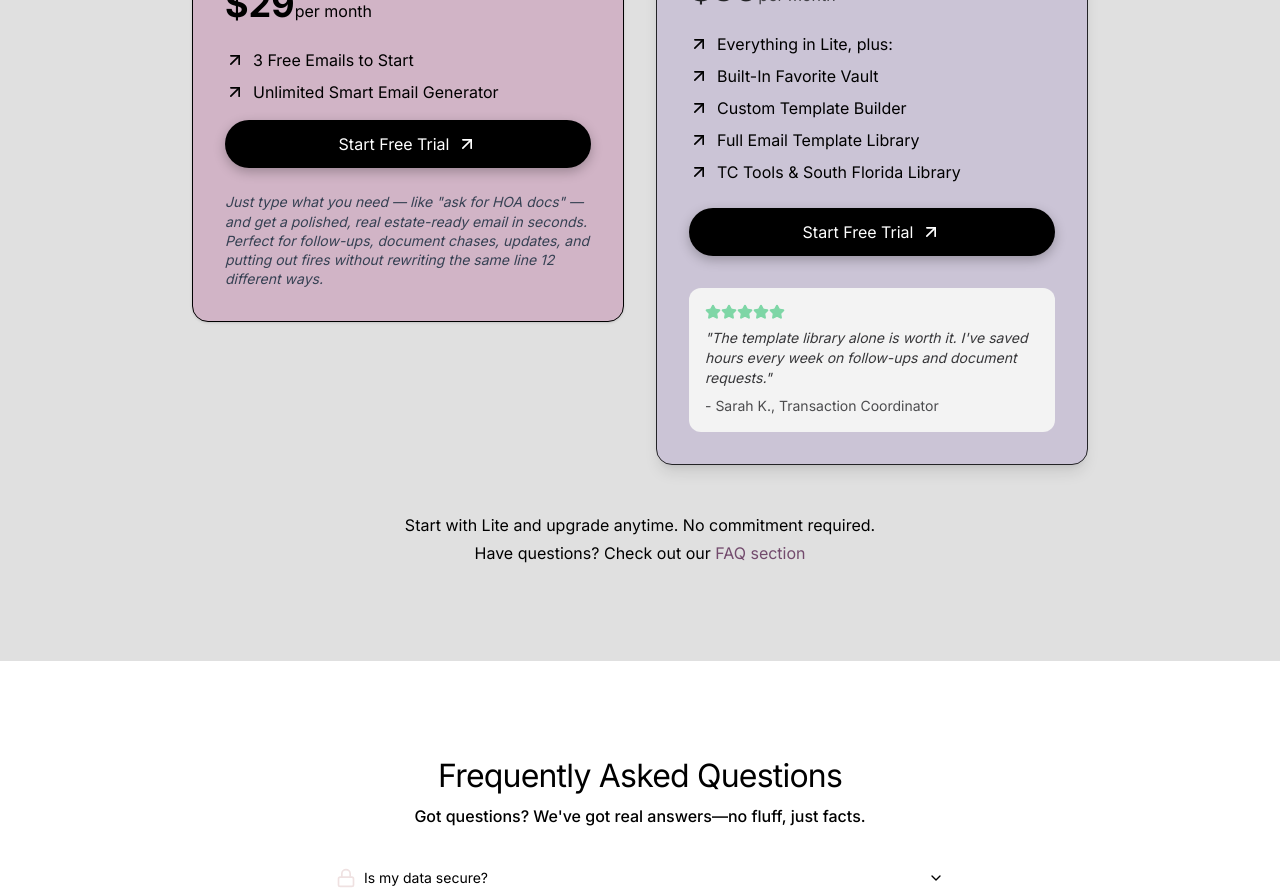
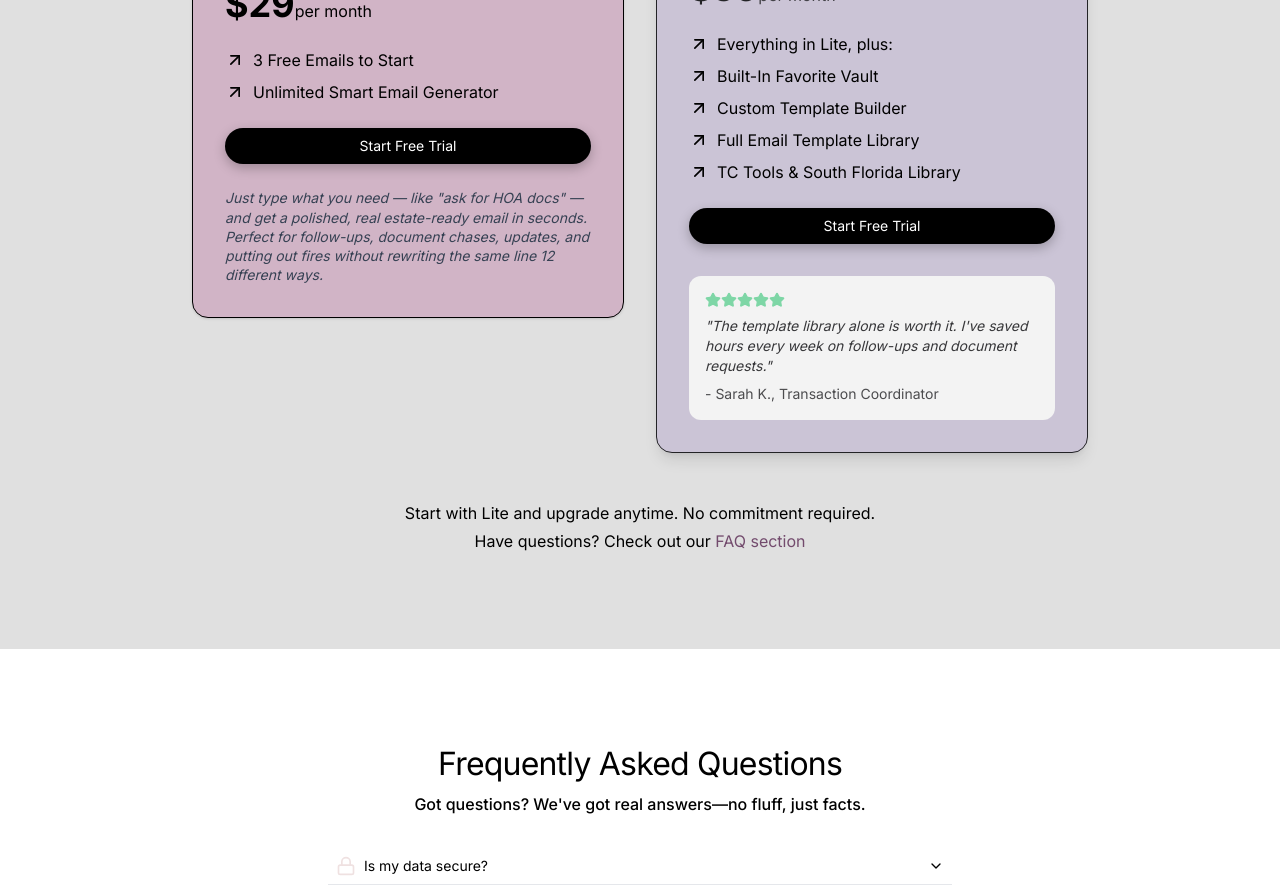
Before and after one commit to Bossyemail/final5.28.25, a Next.js app: page / in a window 1280 px wide. Shown: the part 3780-4673 px from the top of the page. Built offline with nearby package versions, Linux system fonts and the light colour scheme; no server answers.

Commit message:
fix: use TrialButton for Pricing section to ensure POST request for Stripe checkout

```diff
--- a/components/pricing.tsx
+++ b/components/pricing.tsx
@@ -82,13 +82,10 @@ export function Pricing() {
                 </li>
               ))}
             </ul>
-            <button
+            <TrialButton
               className="w-full bg-black text-white hover:bg-zinc-900 rounded-full px-8 py-3 font-normal shadow-[0_4px_12px_rgba(0,0,0,0.25)] transition focus:outline-none focus:ring-2 focus:ring-offset-2 flex items-center justify-center gap-2 dark:bg-white dark:text-[#212121] dark:hover:bg-[#f5f5f5] dark:border dark:border-[#424242]"
-              style={{ fontFamily: 'Inter, sans-serif', fontSize: '16px', fontWeight: 400, marginTop: '-8px' }}
-    >
-              Start Free Trial
-              <ArrowUpRight className="w-5 h-5" />
-            </button>
+              label="Start Free Trial"
+            />
             <div className="pt-0 pb-8 w-full">
               <div className="text-sm text-black text-left leading-snug italic text-gray-700" style={{ fontFamily: 'Inter, sans-serif', fontWeight: 400, margin: 0, padding: 0 }}>
                 Just type what you need — like "ask for HOA docs" — and get a polished, real estate-ready email in seconds.<br />
@@ -121,13 +118,10 @@ export function Pricing() {
                 </li>
               ))}
             </ul>
-            <button
+            <TrialButton
               className="w-full bg-black text-white hover:bg-zinc-900 rounded-full px-8 py-3 font-normal shadow-[0_4px_12px_rgba(0,0,0,0.25)] transition focus:outline-none focus:ring-2 focus:ring-offset-2 mb-3 flex items-center justify-center gap-2 dark:bg-white dark:text-[#212121] dark:hover:bg-[#f5f5f5] dark:border dark:border-[#424242]"
-              style={{ fontFamily: 'Inter, sans-serif', fontSize: '16px', fontWeight: 400 }}
-            >
-              Start Free Trial
-              <ArrowUpRight className="w-5 h-5" />
-        </button>
+              label="Start Free Trial"
+            />
 
             {/* Testimonial */}
             <div className="mt-8 p-4 rounded-xl" style={{ background: '#F3F3F3' }}>
```
